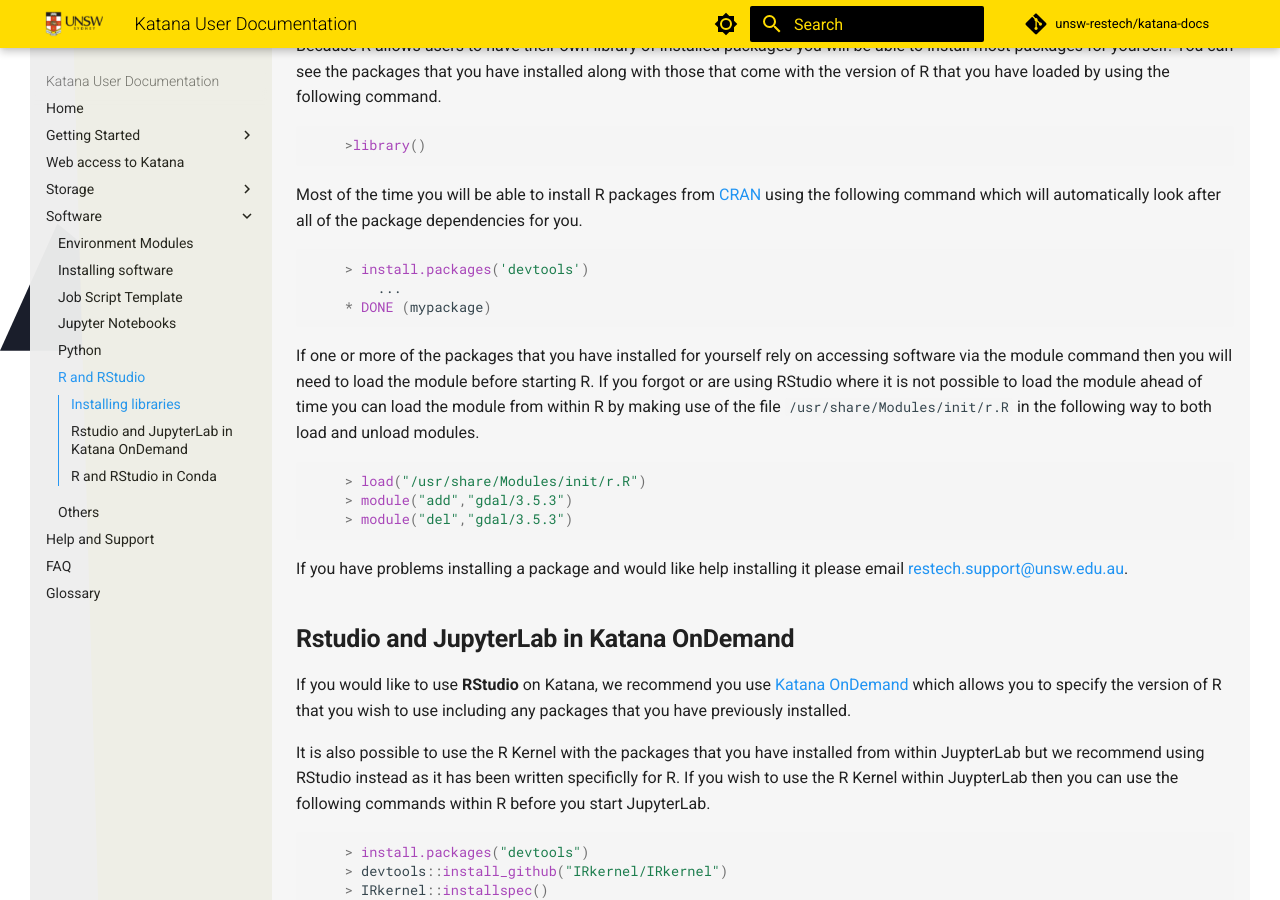
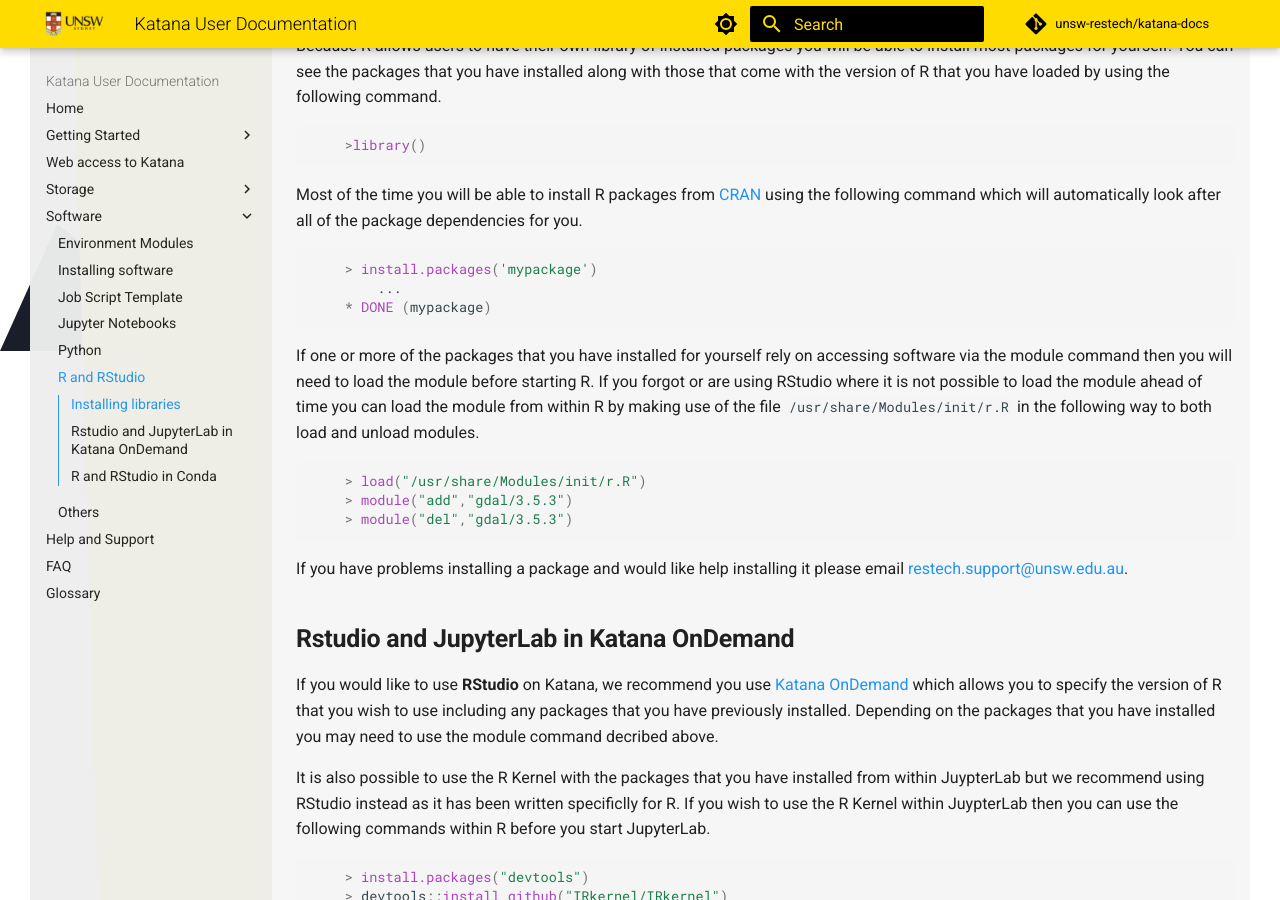
Before and after one commit to unsw-restech/unsw-restech.github.io, an MkDocs documentation site: the page built from docs/software/r.md, in a window 1280 px wide and 900 px high, scrolled down 263 px. Built offline with MkDocs 1.6.1 and Material for MkDocs 9.7.7, drawn with Linux system fonts in a browser that asks for light colours; comment, search, counter and statistics services are not loaded.

Commit message:
Update r.md
Added missing information.

````diff
--- a/docs/software/r.md
+++ b/docs/software/r.md
@@ -16,7 +16,7 @@
 look after all of the package dependencies for you.
 
 ``` r
-    > install.packages('devtools')
+    > install.packages('mypackage')
         ...
     * DONE (mypackage)
 ```
@@ -36,7 +36,7 @@
 ## Rstudio and JupyterLab in Katana OnDemand
 
 If you would like to use **RStudio** on Katana, we recommend you use [Katana OnDemand](../using_katana/ondemand.md) which allows you to specify the version of R that you
-wish to use including any packages that you have previously installed.
+wish to use including any packages that you have previously installed. Depending on the packages that you have installed you may need to use the module command decribed above.
 
 It is also possible to use the R Kernel with the packages that you have installed from within JuypterLab but we recommend using RStudio instead as it has been written specificlly for R.
 If you wish to use the R Kernel within JuypterLab then you can use the following commands within R before you start JupyterLab.
````
